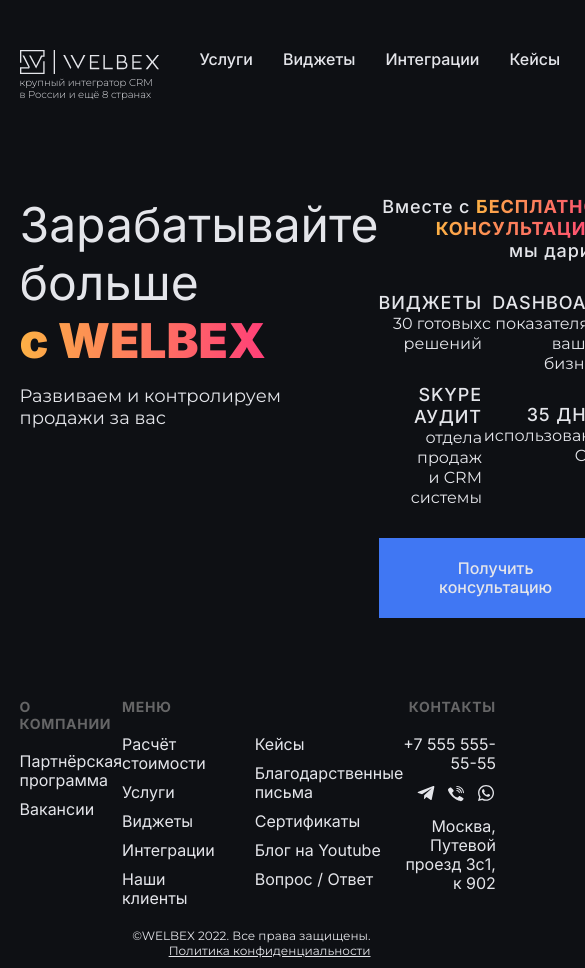
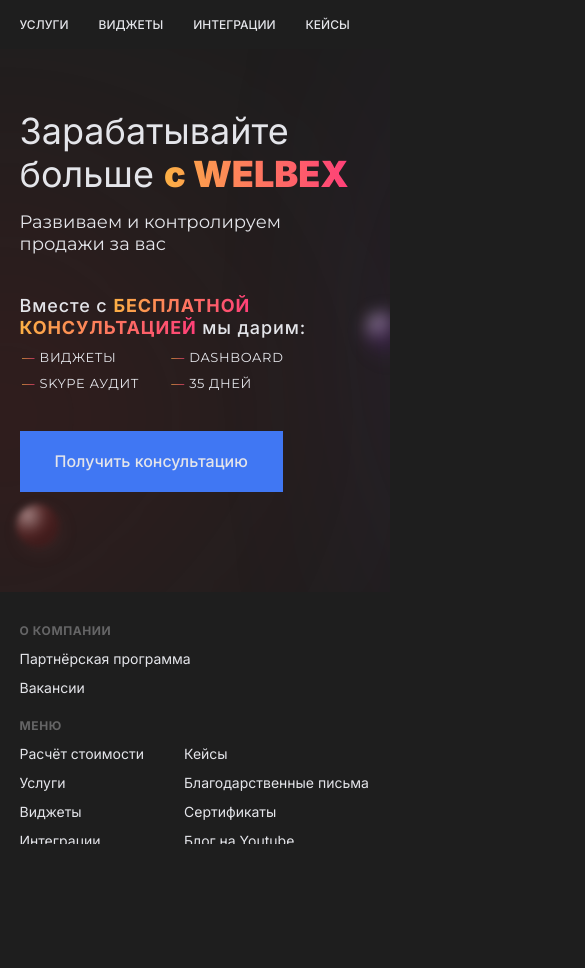
Before and after one commit to kabyl-ulan/welbex-front, a React (Create React App) app: page / in a window 390 px wide. Shown: the top 968 px of the page, 585 px wide, since content can reach past the window. After the commit the page ends 844 px from the top, so only its background shows below. Built offline with nearby package versions, Linux system fonts and the light colour scheme.

Commit message:
adaptation by component

```diff
--- a/src/components/Footer/index.jsx
+++ b/src/components/Footer/index.jsx
@@ -6,6 +6,7 @@
 import { IconViberSvg } from "../../assets/svg/IconViberSvg";
 import { IconWhatsappSvg } from "../../assets/svg/IconWhatsappSvg";
 import ContainerComponent from "../ui/ContainerComponent";
+import { formatPhoneNumber } from "../../config/helpers";
 
 function Footer() {
   const aboutCompany = [
@@ -66,21 +67,23 @@
               <p className="contact-text">Контакты</p>
               <ul className="contact-content">
                 <li>
-                  <a href="/">{PHONE_NUMBER}</a>
+                  <a href={`tel:${PHONE_NUMBER}`}>
+                    {formatPhoneNumber(PHONE_NUMBER)}
+                  </a>
                 </li>
                 <li>
                   <span className="messenger">
-                    <a href="/">
+                    <a href="https://t.me">
                       <IconTelegramSvg />
                     </a>
                   </span>
                   <span className="messenger">
-                    <a href="/">
+                    <a href="https://www.viber.com">
                       <IconViberSvg />
                     </a>
                   </span>
                   <span className="messenger">
-                    <a href="/">
+                    <a href={`https://wa.me/${PHONE_NUMBER}`}>
                       <IconWhatsappSvg />
                     </a>
                   </span>
--- a/src/components/Header/index.jsx
+++ b/src/components/Header/index.jsx
@@ -7,6 +7,7 @@
 import { IconWhatsappSvg } from "../../assets/svg/IconWhatsappSvg";
 import { PHONE_NUMBER } from "../../config/constants";
 import ContainerComponent from "../ui/ContainerComponent";
+import { formatPhoneNumber } from "../../config/helpers";
 
 function Header() {
   return (
@@ -41,18 +42,21 @@
             </nav>
           </div>
           <div className="header__contacts">
-            <a href="/">{PHONE_NUMBER}</a>
-            <a href="/">
+            <a href={`tel:${PHONE_NUMBER}`}>
+              {formatPhoneNumber(PHONE_NUMBER)}
+            </a>
+            <a href="https://t.me">
               <IconTelegramSvg />
             </a>
-            <a href="/">
+            <a href="https://www.viber.com">
               <IconViberSvg />
             </a>
-            <a href="/">
+            <a href={`https://wa.me/${PHONE_NUMBER}`}>
               <IconWhatsappSvg />
             </a>
           </div>
         </div>
+        <div className="bullPurple"></div>
       </ContainerComponent>
     </header>
   );
--- a/src/components/Hero/index.jsx
+++ b/src/components/Hero/index.jsx
@@ -45,6 +45,11 @@
           </div>
         </div>
       </div>
+      <div className="redCicle"></div>
+      <div className="purpleCircle"></div>
+      <div className="ballRed"></div>
+      <div className="ballRedSmall"></div>
+      <div className="bullPurple"></div>
     </SectionComponent>
   );
 };
--- a/src/config/constants.js
+++ b/src/config/constants.js
@@ -1,2 +1,2 @@
-export const PHONE_NUMBER = "+7 555 555-55-55";
+export const PHONE_NUMBER = "+75555555555";
 export const MAP_ADDRESS = "Москва, Путевой проезд 3с1, к 902";
--- /dev/null
+++ b/src/config/helpers.js
@@ -0,0 +1,14 @@
+export function formatPhoneNumber(phoneNumber) {
+  phoneNumber = phoneNumber.replace("+", "");
+  let formattedPhoneNumber =
+    "+7 " +
+    phoneNumber.slice(1, 4) +
+    " " +
+    phoneNumber.slice(4, 7) +
+    "-" +
+    phoneNumber.slice(7, 9) +
+    "-" +
+    phoneNumber.slice(9);
+
+  return formattedPhoneNumber;
+}
--- a/src/style/_reset.scss
+++ b/src/style/_reset.scss
@@ -26,7 +26,8 @@
 html,
 body {
   height: 100%;
-  background: rgba(14, 16, 20, 1);
+  background: #1e1e1e;
+  overflow-x: hidden;
 }
 
 #root {
@@ -37,4 +38,8 @@
 
 .main {
   flex: 1 1 auto;
+
+  @media (max-width: 820px) {
+    padding-top: 30px;
+  }
 }
--- a/src/style/footer.scss
+++ b/src/style/footer.scss
@@ -1,24 +1,43 @@
 $font-color: rgba(228, 229, 234, 1);
 
 #footer {
+  position: sticky;
+  z-index: 1;
+
+  @media (max-width: 820px) {
+    background: #1e1e1e;
+    padding: 30px 0;
+  }
+
   .footer {
     &__block {
       display: flex;
       justify-content: space-between;
+      flex-wrap: wrap;
 
       &__nav {
+        margin-bottom: 10px;
         p {
           text-transform: uppercase;
           color: rgba(101, 101, 102, 1);
           font: 700 14px/17px Inter, sans-serif;
           letter-spacing: 0.05em;
           margin-bottom: 20px;
+
+          @media (max-width: 820px) {
+            font-size: 12px;
+            margin-bottom: 10px;
+          }
         }
         ul li {
           margin-bottom: 10px;
           a {
             font: 400 16px/19px Inter, sans-serif;
             color: $font-color;
+
+            @media (max-width: 820px) {
+              font-size: 14px;
+            }
           }
         }
 
@@ -34,11 +53,19 @@
 
         .contact-text {
           text-align: right;
+
+          @media (max-width: 820px) {
+            text-align: left;
+          }
         }
 
         .contact-content {
           li {
             text-align: right;
+
+            @media (max-width: 820px) {
+              text-align: left;
+            }
 
             .messenger {
               margin-left: 10px;
@@ -54,6 +81,10 @@
         font: 400 12px/15px Montserrat, sans-serif;
         text-align: right;
         color: $font-color;
+
+        @media (max-width: 820px) {
+          text-align: left;
+        }
       }
       .privacy-link {
         text-decoration: underline;
--- a/src/style/header.scss
+++ b/src/style/header.scss
@@ -1,29 +1,103 @@
 $font-color: rgba(228, 229, 234, 1);
 
 #header {
+  position: relative;
+  background: transparent;
+  z-index: 1;
+  padding-bottom: 15px;
+  padding-top: 50px;
+
+  @media (max-width: 820px) {
+    background: #1e1e1e;
+    position: fixed;
+    z-index: 10;
+    top: 0;
+    left: 0;
+    right: 0;
+    padding-top: 15px;
+  }
+
+  .bullPurple {
+    position: absolute;
+    top: -2px;
+    right: 34%;
+    width: 60px;
+    height: 60px;
+    border-radius: 50%;
+    background: radial-gradient(
+      64% 64% at 27.25% 26.5%,
+      rgba(236, 208, 255, 0.64) 0%,
+      rgba(161, 93, 207, 0.24) 59.67%,
+      rgba(118, 49, 164, 0.208) 78.59%,
+      rgba(86, 24, 128, 0.232) 100%
+    );
+    box-shadow: 3px 6px 27px -10px rgba(177, 118, 217, 0.25);
+    filter: blur(5px);
+
+    @media (max-width: 820px) {
+      display: none;
+    }
+  }
+
   .header {
     display: flex;
     justify-content: space-between;
-    padding-bottom: 15px;
-    padding-top: 50px;
 
     &__nav {
       display: flex;
+      justify-content: space-between;
+
+      @media (max-width: 1024px) {
+        width: 100%;
+      }
 
       .logo-link {
         margin-right: 40px;
         font: 300 10px/12px Montserrat, sans-serif;
         color: $font-color;
+
+        @media (max-width: 1200px) {
+          margin-right: 30px;
+        }
+
+        @media (max-width: 820px) {
+          display: none;
+        }
       }
 
       .main-nav {
+        @media (max-width: 820px) {
+          width: 100%;
+          overflow-x: auto;
+          &::-webkit-scrollbar {
+            height: 0;
+            width: 0;
+          }
+        }
+
         ul {
           display: flex;
+          justify-content: space-between;
+
           li {
             margin-right: 30px;
+
+            @media (max-width: 1200px) {
+              margin-right: 20px;
+            }
+
+            @media (max-width: 820px) {
+              margin-right: 30px;
+            }
+
             a {
               font: 500 16px/19px Inter, sans-serif;
               color: $font-color;
+
+              @media (max-width: 820px) {
+                font-size: 12px;
+                text-transform: uppercase;
+              }
             }
           }
         }
@@ -32,10 +106,18 @@
 
     &__contacts {
       display: flex;
+      @media (max-width: 1024px) {
+        display: none;
+      }
+
       a {
         font: 500 16px/19px Inter, sans-serif;
         color: $font-color;
         margin-left: 30px;
+
+        @media (max-width: 1200px) {
+          margin-left: 20px;
+        }
       }
     }
   }
--- a/src/style/hero.scss
+++ b/src/style/hero.scss
@@ -10,11 +10,118 @@
   -webkit-text-fill-color: transparent;
 }
 
+@mixin ballGradient {
+  background: radial-gradient(
+    64% 64% at 27.25% 26.5%,
+    rgba(255, 208, 208, 0.536) 0%,
+    rgba(212, 93, 93, 0.264) 59.67%,
+    rgba(167, 49, 49, 0.248) 78.59%,
+    rgba(130, 25, 25, 0.248) 100%
+  );
+  box-shadow: 3px 6px 27px -10px rgba(223, 125, 125, 0.25);
+}
+
 #hero {
+  position: relative;
+  .ballRed {
+    position: absolute;
+    top: -45px;
+    left: 34%;
+    width: 83px;
+    height: 83px;
+    border-radius: 50%;
+    z-index: 0;
+    @include ballGradient();
+
+    @media (max-width: 820px) {
+      display: none;
+    }
+  }
+
+  .ballRedSmall {
+    position: absolute;
+    bottom: 45px;
+    right: 36%;
+    width: 28px;
+    height: 28px;
+    border-radius: 50%;
+    z-index: 0;
+    filter: blur(3px);
+    @include ballGradient();
+
+    @media (max-width: 820px) {
+      width: 43px;
+      height: 43px;
+      right: 85%;
+    }
+  }
+
+  .bullPurple {
+    position: absolute;
+    right: -15px;
+    top: 50%;
+    width: 40px;
+    height: 40px;
+    border-radius: 50%;
+    background: radial-gradient(
+      64% 64% at 27.25% 26.5%,
+      rgba(236, 208, 255, 0.64) 0%,
+      rgba(161, 93, 207, 0.24) 59.67%,
+      rgba(118, 49, 164, 0.208) 78.59%,
+      rgba(86, 24, 128, 0.232) 100%
+    );
+    filter: blur(8px);
+    box-shadow: 3px 6px 27px -10px rgba(177, 118, 217, 0.25);
+
+    @media (min-width: 820px) {
+      display: none;
+    }
+  }
+
+  .redCicle {
+    position: absolute;
+    left: -102px;
+    top: 231px;
+    width: 211px;
+    height: 211px;
+    filter: blur(156px);
+    background: #961a1a;
+    border-radius: 50%;
+    z-index: 0;
+
+    @media (max-width: 820px) {
+      top: 50%;
+    }
+  }
+
+  .purpleCircle {
+    background: #833ab4;
+    position: absolute;
+    left: 602px;
+    top: -254px;
+    border-radius: 50%;
+    width: 219px;
+    height: 219px;
+    filter: blur(156px);
+
+    @media (max-width: 820px) {
+      top: 200px;
+    }
+  }
+
   .hero {
     display: flex;
     justify-content: space-between;
-    padding: 80px 0;
+    padding-top: 80px;
+    padding-bottom: 100px;
+    z-index: 1;
+    position: relative;
+    max-width: 100%;
+    width: 100%;
+
+    @media (max-width: 820px) {
+      flex-direction: column;
+    }
 
     &--text {
       h1 {
@@ -26,6 +133,11 @@
         span {
           font-weight: 900;
           @include gradientText();
+        }
+
+        @media (max-width: 820px) {
+          font-size: 36px;
+          line-height: 43px;
         }
       }
 
@@ -44,12 +156,21 @@
       flex-direction: column;
       align-items: flex-end;
 
+      @media (max-width: 820px) {
+        align-items: flex-start;
+        padding-top: 40px;
+      }
+
       h3 {
         font: 500 18px/22px Inter, sans-serif;
         letter-spacing: 0.05em;
         text-align: right;
         color: $font-color;
         max-width: 291px;
+
+        @media (max-width: 820px) {
+          text-align: left;
+        }
 
         span {
           font-weight: 700;
@@ -65,12 +186,34 @@
             max-width: 164px;
             padding-top: 30px;
 
+            @media (max-width: 820px) {
+              padding-top: 10px;
+              max-width: 320px;
+            }
+
             h5 {
               font: 500 18px/22px Inter, sans-serif;
               text-transform: uppercase;
               letter-spacing: 0.05em;
               text-align: right;
               color: $font-color;
+              position: relative;
+
+              @media (max-width: 820px) {
+                text-align: left;
+                margin-right: 30px;
+                margin-left: 20px;
+                font: 400 13px/16px Montserrat, sans-serif;
+
+                &::after {
+                  content: "—";
+                  position: absolute;
+                  top: 0;
+                  bottom: 0;
+                  left: -18px;
+                  @include gradientText();
+                }
+              }
             }
 
             p {
@@ -78,6 +221,10 @@
               letter-spacing: 0em;
               text-align: right;
               color: $font-color;
+
+              @media (max-width: 820px) {
+                display: none;
+              }
             }
           }
         }
@@ -86,7 +233,7 @@
       .hero-btn {
         display: flex;
         justify-content: flex-end;
-        padding-top: 30px;
+        padding-top: 40px;
 
         button {
           background: rgba(64, 119, 243, 1);
```
